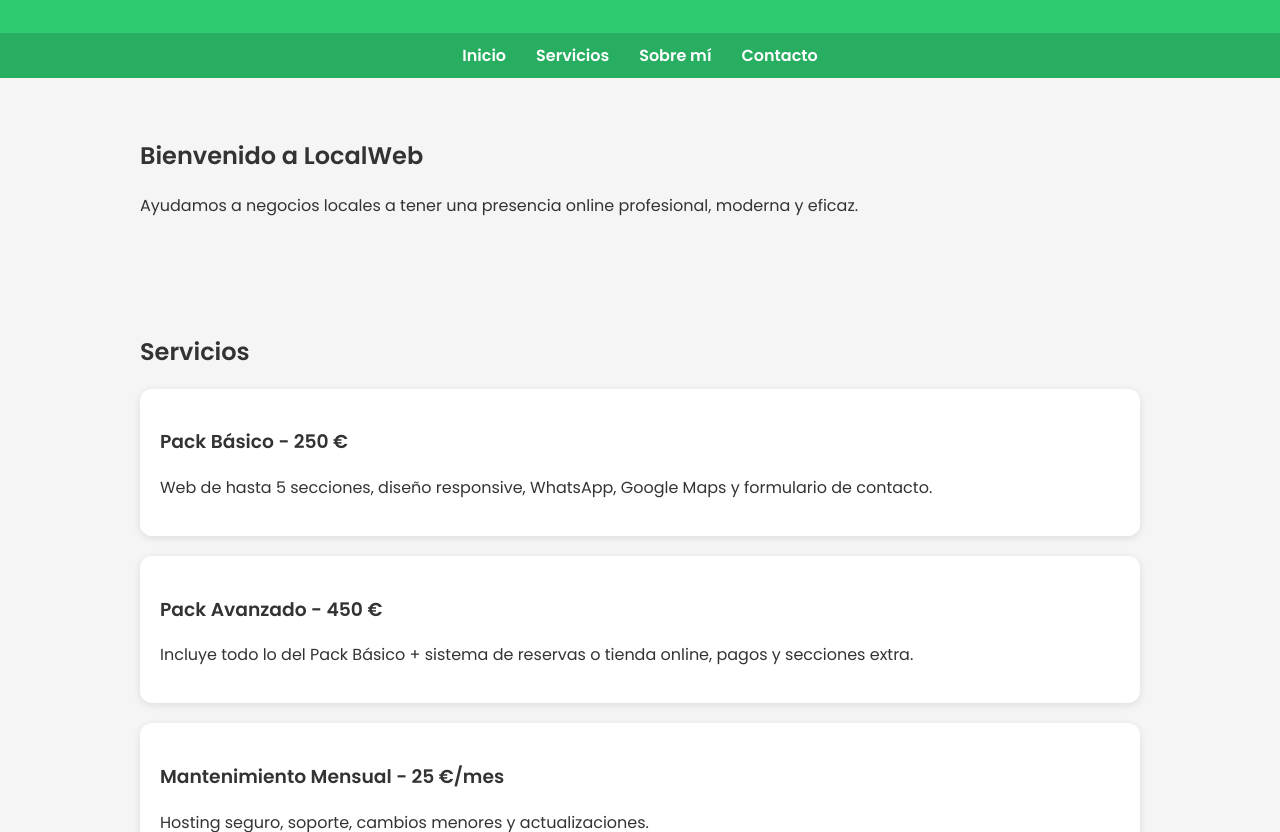
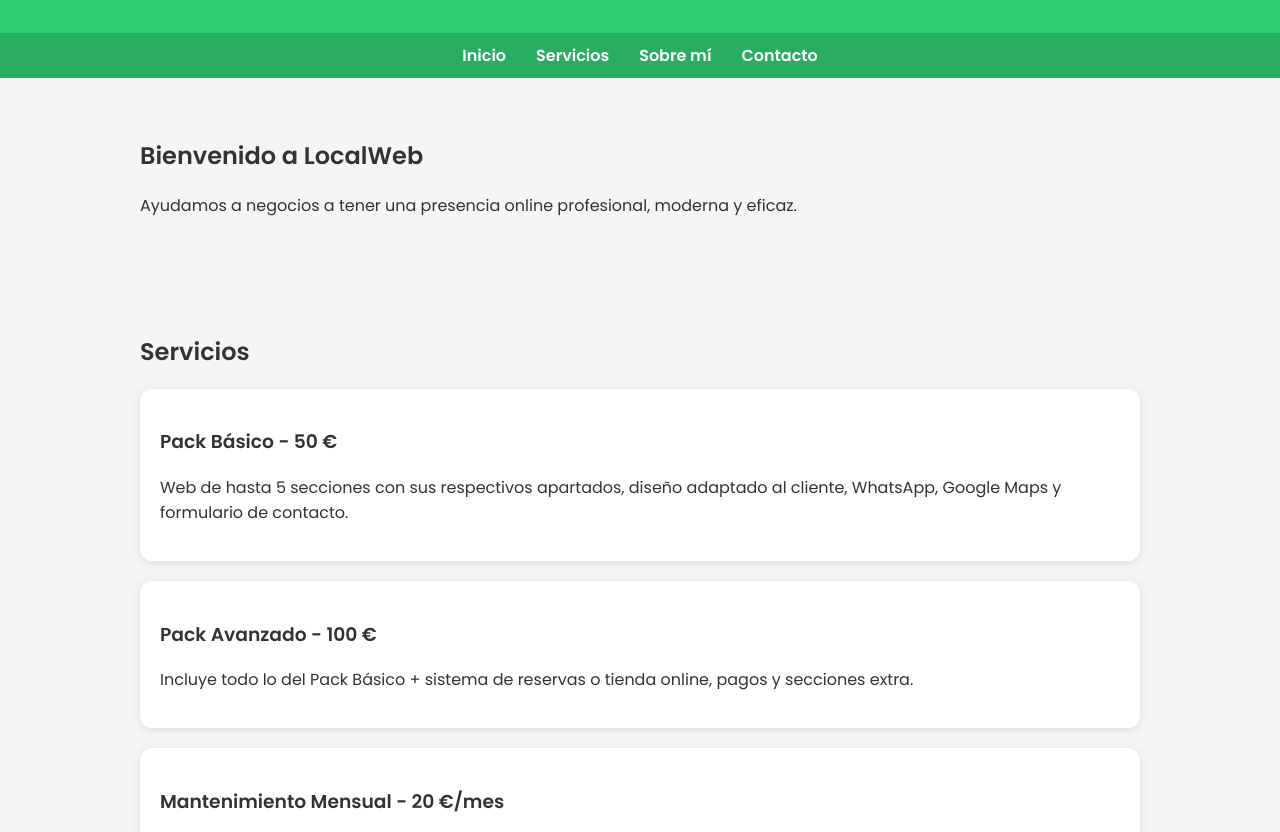
Before and after one commit to localweb-es/localweb-demo-2-, a plain HTML site: page index.html in a window 1280 px wide. Shown: the part 139-971 px from the top of the page. Drawn offline with Linux system fonts and the light colour scheme.

Commit message:
Update index.html

```diff
--- a/index.html
+++ b/index.html
@@ -65,21 +65,21 @@
 
   <section id="inicio">
     <h2>Bienvenido a LocalWeb</h2>
-    <p>Ayudamos a negocios locales a tener una presencia online profesional, moderna y eficaz.</p>
+    <p>Ayudamos a negocios a tener una presencia online profesional, moderna y eficaz.</p>
   </section>
 
   <section id="servicios">
     <h2>Servicios</h2>
     <div class="pack">
-      <h3>Pack Básico - 250 €</h3>
-      <p>Web de hasta 5 secciones, diseño responsive, WhatsApp, Google Maps y formulario de contacto.</p>
+      <h3>Pack Básico - 50 €</h3>
+      <p>Web de hasta 5 secciones con sus respectivos apartados, diseño adaptado al cliente, WhatsApp, Google Maps y formulario de contacto.</p>
     </div>
     <div class="pack">
-      <h3>Pack Avanzado - 450 €</h3>
+      <h3>Pack Avanzado - 100 €</h3>
       <p>Incluye todo lo del Pack Básico + sistema de reservas o tienda online, pagos y secciones extra.</p>
     </div>
     <div class="pack">
-      <h3>Mantenimiento Mensual - 25 €/mes</h3>
+      <h3>Mantenimiento Mensual - 20 €/mes</h3>
       <p>Hosting seguro, soporte, cambios menores y actualizaciones.</p>
     </div>
   </section>
```
